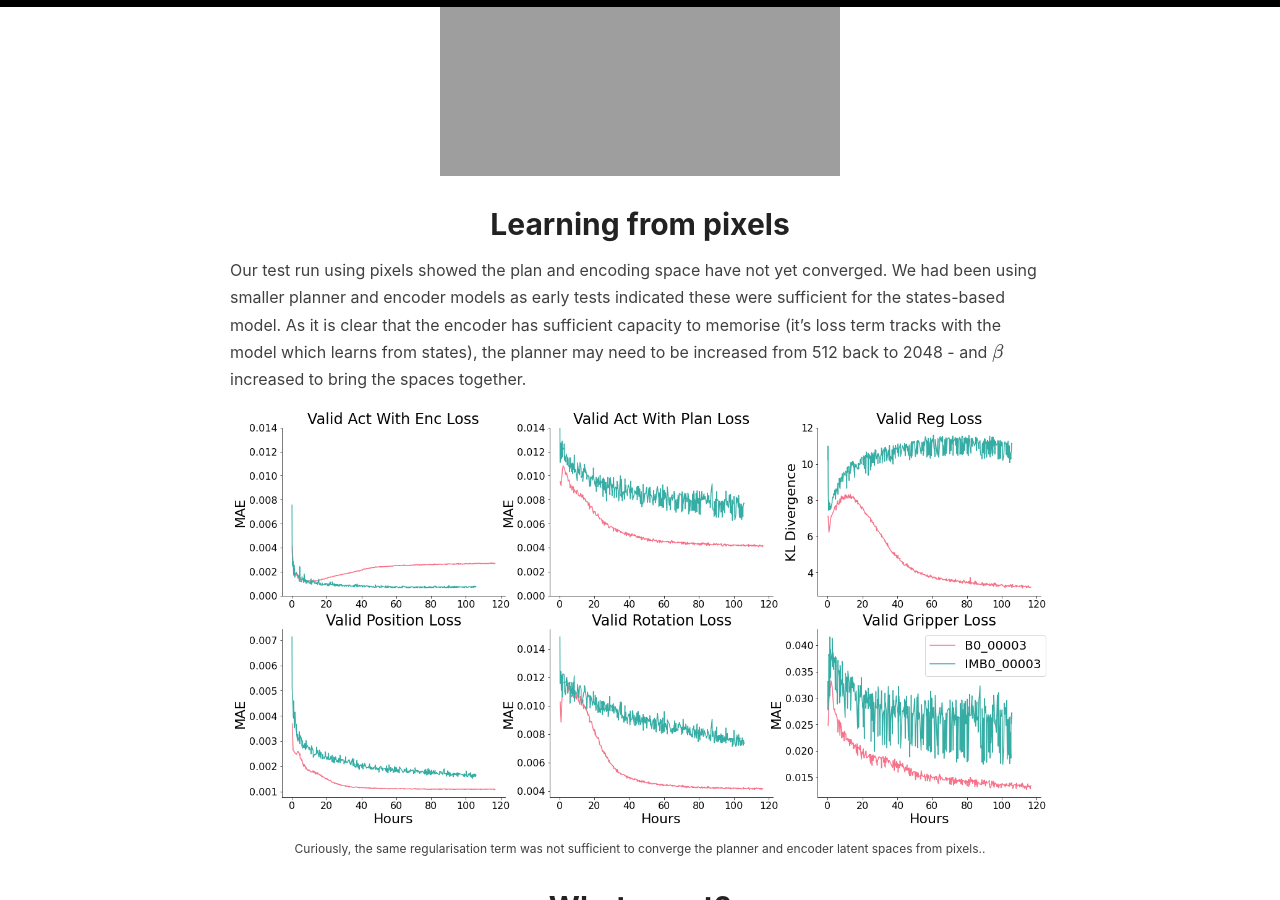
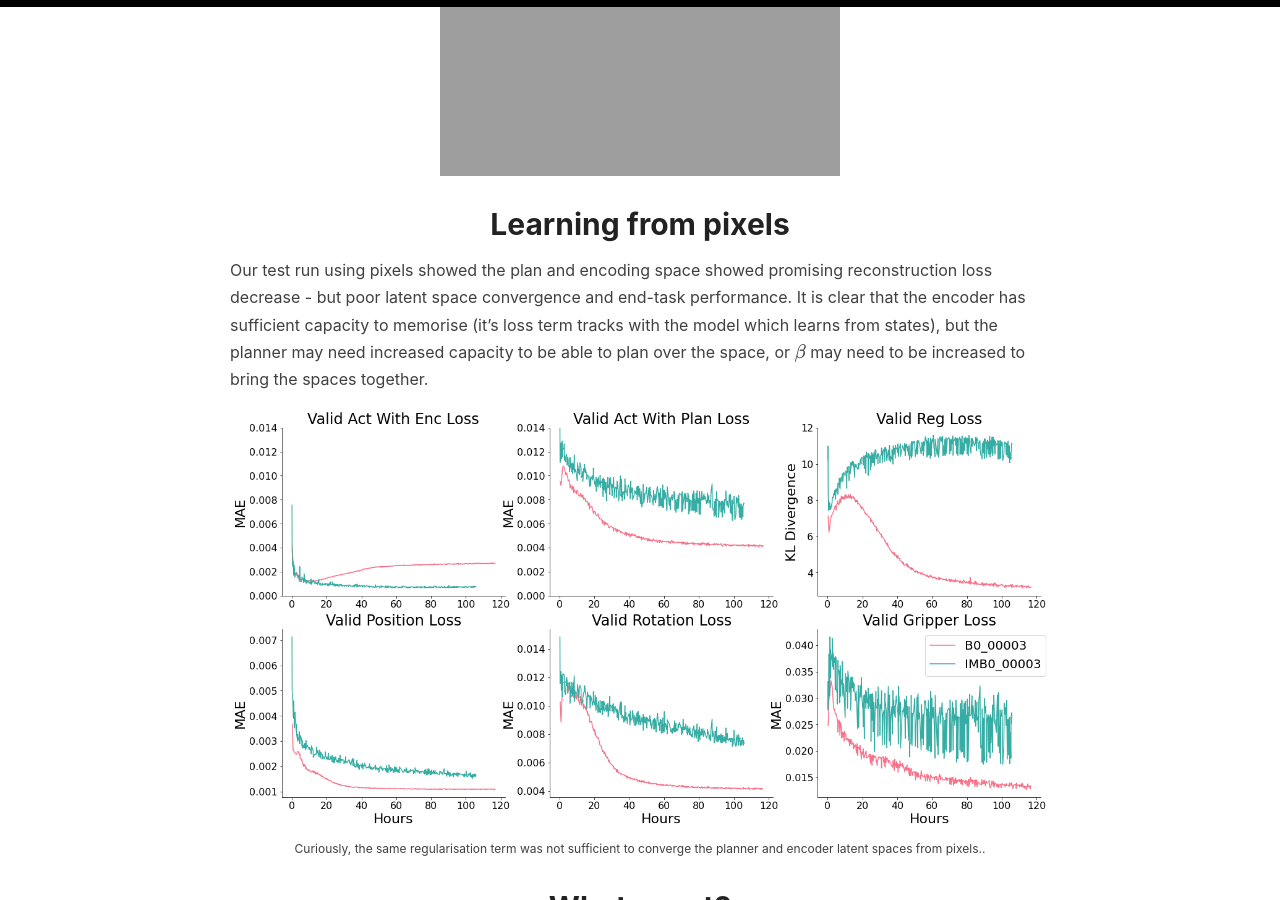
Before and after one commit to sholtodouglas/sholtodouglas.github.io, a Jekyll site: the page built from _posts/2021-01-29-Learning from Play.md, in a window 1280 px wide and 900 px high, scrolled down 6430 px. Built offline with Jekyll 4.4.1, drawn with Linux system fonts in a browser that asks for light colours; formulas are drawn with MathJax 3.

Commit message:
Update 2021-01-29-Learning from Play.md

```diff
--- a/_posts/2021-01-29-Learning from Play.md
+++ b/_posts/2021-01-29-Learning from Play.md
@@ -91,7 +91,7 @@ We could have done this more rigorously - but we wanted to keep progressing. Bes
 ![alt-text-1](https://sholtodouglas.github.io/images/play/adversarial2.gif "side by side comparison")
 
 # Learning from pixels
-Our test run using pixels showed the plan and encoding space have not yet converged. We had been using smaller planner and encoder models as early tests indicated these were sufficient for the states-based model. As it is clear that the encoder has sufficient capacity to memorise (it's loss term tracks with the model which learns from states), the planner may need to be increased from 512 back to 2048 - and  $ \beta $ increased to bring the spaces together.
+Our test run using pixels showed the plan and encoding space showed promising reconstruction loss decrease - but poor latent space convergence and end-task performance. It is clear that the encoder has sufficient capacity to memorise (it's loss term tracks with the model which learns from states), but the planner may need increased capacity to be able to plan over the space, or $ \beta $ may need to be increased to bring the spaces together.
 
 {% include image.html url="/images/play/im_to_not.png" description="Curiously, the same regularisation term was not sufficient to converge the planner and encoder latent spaces from pixels.." %}
 
```
